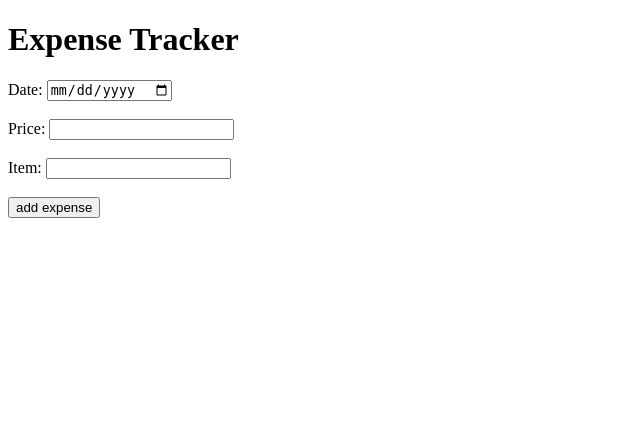
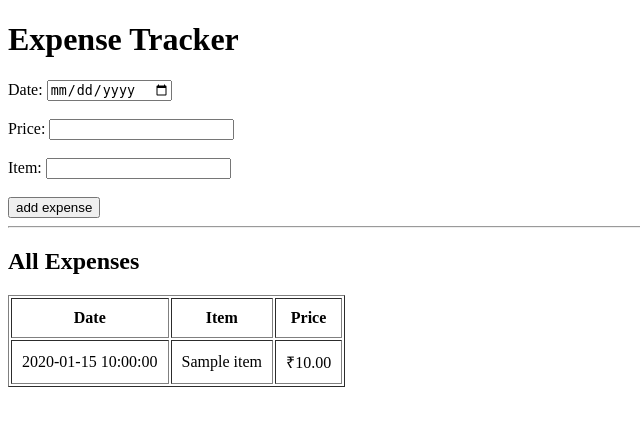
Before and after one commit to daxi-parmar/expense-tracker, a Flask app: page / in a window 1280 px wide. Shown: the top 426 px of the page, without its empty margins (0-640 px from the left). Run offline with Flask 3, Linux system fonts and the light colour scheme; a database or web service that is not in the repository returns one stand-in record (values such as "Sample title").

Commit message:
Implement create and read operations for expenses

```diff
--- a/app.py
+++ b/app.py
@@ -5,7 +5,7 @@ app = Flask(__name__)
 
 @app.route("/")
 def home():
-    expenses = expenses_collection.find()
+    expenses = list(expenses_collection.find())
     return render_template("index.html", expenses=expenses)
 
 @app.route("/test-db")
--- a/db.py
+++ b/db.py
@@ -6,7 +6,7 @@ load_dotenv()
 
 MONGO_URI = os.getenv("MONGO_URI")
 
-print("URI loaded:", MONGO_URI)
+#print("URI loaded:", MONGO_URI)
 
 client = MongoClient(
     os.getenv("MONGO_URI"),
--- a/templates/index.html
+++ b/templates/index.html
@@ -11,7 +11,7 @@
             <br><br>
 
             <label for="price">Price:</label>
-            <input type ="number" id ="price" name ="price">
+            <input type ="number" id ="price" name ="price" step="0.01" min="0" required>
              <br><br>
 
             <label for="item">Item:</label>
@@ -20,5 +20,35 @@
 
             <button type="submit"> add expense</button>
         </form>
+        <hr>
+        <h2>All Expenses</h2>
+
+        {% if expenses %}
+
+        <table border="1" cellpadding="10">
+
+        <tr>
+            <th>Date</th>
+            <th>Item</th>
+            <th>Price</th>
+        </tr>
+
+        {% for expense in expenses %}
+
+        <tr>
+            <td>{{ expense.date }}</td>
+            <td>{{ expense.item }}</td>
+            <td>₹{{ "%.2f"|format(expense.price) }}</td>
+        </tr>
+
+        {% endfor %}
+
+        </table>
+
+        {% else %}
+
+        <p>No expenses added yet.</p>
+
+        {% endif %}
     </body>
 </html>
```
